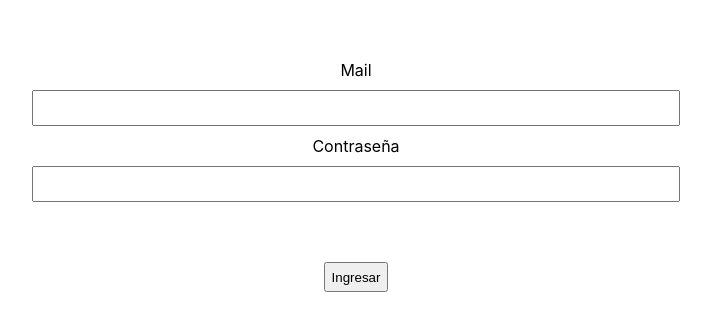
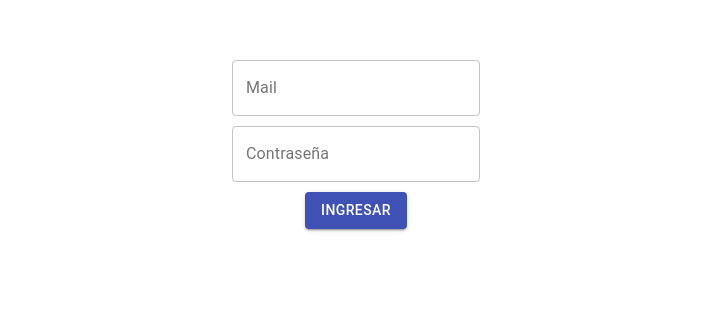
Before and after one commit to BookBnB/react-app, a React (Create React App) app: page /login in a window 1280 px wide. Shown: the part 140-470 px from the top of the page, without its empty margins (284-995 px from the left). Built offline with nearby package versions, Linux system fonts and the light colour scheme.

Commit message:
Add material ui and redirect to home when user is logged

```diff
--- a/package.json
+++ b/package.json
@@ -3,6 +3,7 @@
   "version": "0.1.0",
   "private": true,
   "dependencies": {
+    "@material-ui/core": "^4.11.0",
     "jwt-decode": "^3.1.1",
     "react": "^16.13.1",
     "react-dom": "^16.13.1",
--- a/src/login/Login.js
+++ b/src/login/Login.js
@@ -1,23 +1,30 @@
 import React, {useState} from 'react';
-import { useHistory } from 'react-router-dom';
+import {Redirect, useHistory} from 'react-router-dom';
 import jwt from 'jwt-decode';
 import './login.css';
+import sessionExpired from "../util/sessionExpired";
+import TextField from "@material-ui/core/TextField/TextField";
+import Button from "@material-ui/core/Button/Button";
 
 function Login() {
 
     const history = useHistory();
     const [mail, setMail] = useState('');
     const [password, setPassword] = useState('');
+
+    const [mailInvalid, setMailInvalid] = useState(false);
+    const [passwordInvalid, setPasswordInvalid] = useState(false);
+
     const [errorMessage, setErrorMessage] = useState('');
 
     function validateFieldsAndLogin() {
-        if (mail === '') {
-            setErrorMessage('El mail no puede estar vacío')
-        } else if (password === '') {
-            setErrorMessage('La contraseña no puede estar vacía')
-        } else {
+        setMailInvalid(mail === '');
+        setPasswordInvalid(password === '');
+
+        if (mail !== '' && password !== '') {
             login();
         }
+
     }
 
     function login() {
@@ -52,28 +59,34 @@ function Login() {
     }
 
     function handleMailChange(event) {
+        setMailInvalid(false);
         setMail(event.target.value);
     }
 
     function handlePasswordChange(event) {
+        setPasswordInvalid(false);
         setPassword(event.target.value);
     }
 
     return (
+        (sessionExpired()) ?
             <div className='login'>
                 <div className="mail">
-                <div>Mail</div>
-                <input id="mail" name="mail" type="text" onChange={handleMailChange}/>
+                    <TextField id="mail" label="Mail" variant="outlined"
+                               error={mailInvalid} helperText={mailInvalid && "El mail no puede estar vacío"}
+                               onChange={handleMailChange} />
                 </div>
 
                 <div className="password">
-                <div>Contraseña</div>
-                <input id="password" name="password" type="password" onChange={handlePasswordChange}/>
+                    <TextField id="password" label="Contraseña" variant="outlined"
+                               error={passwordInvalid} helperText={passwordInvalid && "La contraseña no puede estar vacío"}
+                               type="password" onChange={handlePasswordChange} />
                 </div>
 
-            <button onClick={validateFieldsAndLogin}>Ingresar</button>
+                <Button variant="contained" color="primary" onClick={validateFieldsAndLogin}>Ingresar</Button>
+
                 <div id="error-message" className="error-message">{errorMessage}</div>
-        </div>
+            </div> : <Redirect to="/home" />
     );
 
 }
--- a/src/login/login.css
+++ b/src/login/login.css
@@ -8,13 +8,7 @@
     margin-top: 10px;
 }
 
-input {
-    margin-top: 10px;
-    width: 50%;
-    height: 30px;
-}
-
-button {
+#login-button {
     margin-top: 50px;
     height: 30px;
 }
```
Also changed, not shown: 1 other file (tests, documents, lock files or other folders). Lines whose indentation alone changed are shown as unchanged.
